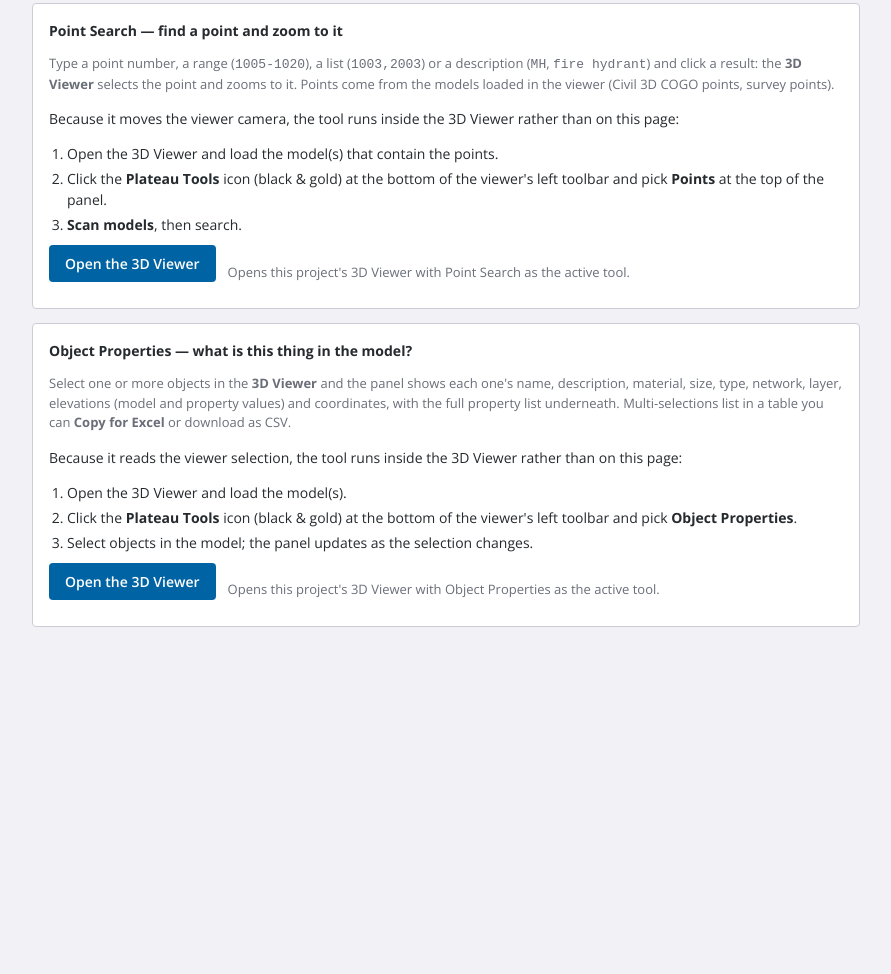
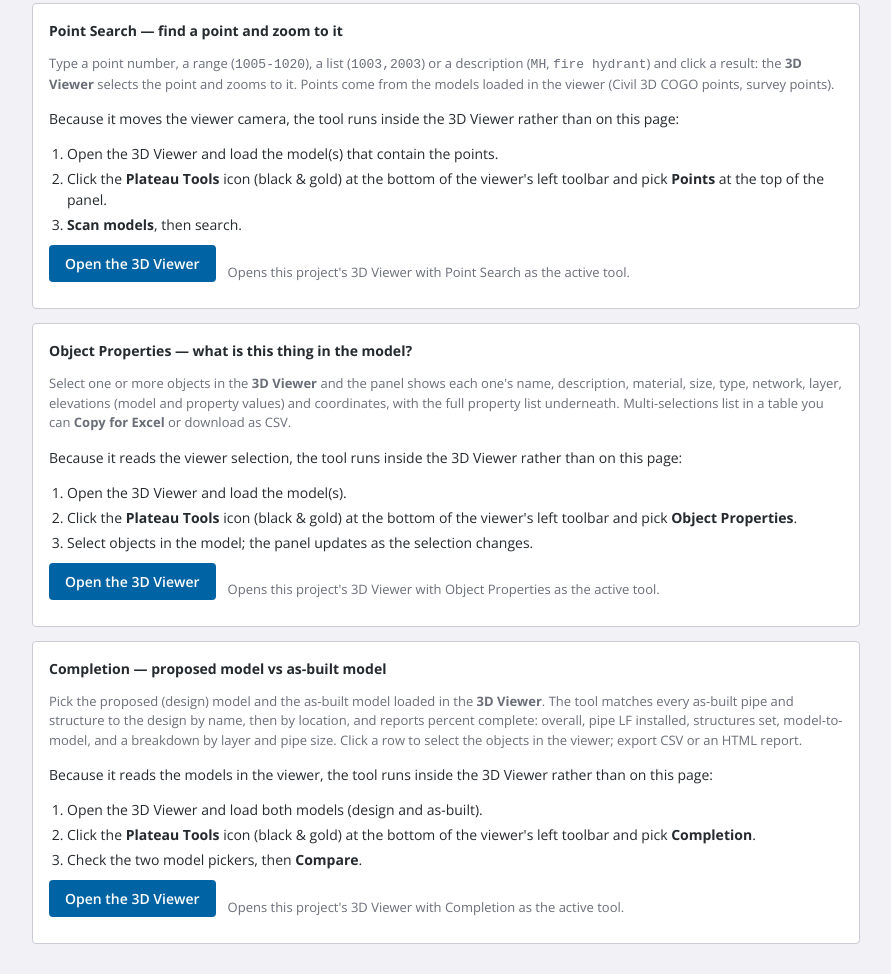
Before and after one commit to abetorres77/plateau-connect-tools, a plain HTML site: page index.html in a window 1280 px wide. Shown: the part 171-1145 px from the top of the page, without its empty margins (194-1085 px from the left). Before the commit the page ends 828 px from the top, so only its background shows below. Drawn offline with nearby package versions, Linux system fonts and the light colour scheme.

Commit message:
Add Completion tool (proposed vs as-built percent complete) (index.html)

```diff
--- a/index.html
+++ b/index.html
@@ -194,6 +194,24 @@
     </div>
   </div>
 
+  <div id="view-completion">
+    <div class="card">
+      <h2>Completion &mdash; proposed model vs as-built model</h2>
+      <p class="muted">Pick the proposed (design) model and the as-built model loaded in the <strong>3D Viewer</strong>. The tool matches every as-built pipe and structure to the design by name, then by location, and reports percent complete: overall, pipe LF installed, structures set, model-to-model, and a breakdown by layer and pipe size. Click a row to select the objects in the viewer; export CSV or an HTML report.</p>
+      <p>Because it reads the models in the viewer, the tool runs inside the 3D Viewer rather than on this page:</p>
+      <ol class="steps">
+        <li>Open the 3D Viewer and load both models (design and as-built).</li>
+        <li>Click the <strong>Plateau Tools</strong> icon (black &amp; gold) at the bottom of the viewer&#39;s left toolbar and pick <strong>Completion</strong>.</li>
+        <li>Check the two model pickers, then <strong>Compare</strong>.</li>
+      </ol>
+      <div class="row">
+        <button id="btn-open-viewer-completion">Open the 3D Viewer</button>
+        <span class="muted">Opens this project&#39;s 3D Viewer with Completion as the active tool.</span>
+      </div>
+      <div id="completion-status" class="muted"></div>
+    </div>
+  </div>
+
   <div id="view-launcher" style="display:none">
     <div class="card">
       <h2>Plateau Tools</h2>
@@ -201,6 +219,7 @@
       <div class="row"><button class="launch" data-tool="qto" style="width:100%;text-align:left">QTO Takeoff<br><span class="muted" style="font-weight:400;color:#fff;opacity:.85">Pipe LF, structures, fittings, conduit and ductbank from the loaded models</span></button></div>
       <div class="row"><button class="launch" data-tool="points" style="width:100%;text-align:left">Point Search<br><span class="muted" style="font-weight:400;color:#fff;opacity:.85">Find points by number or description and zoom to them</span></button></div>
       <div class="row"><button class="launch" data-tool="props" style="width:100%;text-align:left">Object Properties<br><span class="muted" style="font-weight:400;color:#fff;opacity:.85">Description, material, size, layer, elevations and coordinates of the selected objects</span></button></div>
+      <div class="row"><button class="launch" data-tool="completion" style="width:100%;text-align:left">Completion<br><span class="muted" style="font-weight:400;color:#fff;opacity:.85">Percent complete: proposed model vs as-built model, by pipe length and structure count</span></button></div>
     </div>
   </div>
 
@@ -227,7 +246,7 @@ const $ = (id) => document.getElementById(id);
 const setStatus = (msg, cls = "") => { const s = $("status"); s.textContent = msg; s.className = cls; };
 
 function show(view) {
-  for (const v of ["connecting", "extractor", "convert", "qto", "points", "props", "about", "launcher"]) {
+  for (const v of ["connecting", "extractor", "convert", "qto", "points", "props", "completion", "about", "launcher"]) {
     $("view-" + v).style.display = (v === view) ? "block" : "none";
   }
 }
@@ -250,6 +269,7 @@ async function init() {
       else if (cmd === "qto") show("qto");
       else if (cmd === "points") show("points");
       else if (cmd === "props") show("props");
+      else if (cmd === "completion") show("completion");
       else show("extractor");
     } else if (event === "extension.accessToken") {
       const t = tokenFrom(args && args.data !== undefined ? args.data : args);
@@ -274,7 +294,7 @@ async function init() {
     // the project page's "Open the 3D Viewer" buttons pre-select a tool through localStorage.
     let tool = "menu";
     try { tool = localStorage.getItem("plateau:viewerTool") || "menu"; localStorage.setItem("plateau:viewerTool", "menu"); } catch (e) { /* ignore */ }
-    if (tool === "qto" || tool === "points" || tool === "props") { location.replace("./" + tool + ".html?v=" + Date.now()); return; }
+    if (tool === "qto" || tool === "points" || tool === "props" || tool === "completion") { location.replace("./" + tool + ".html?v=" + Date.now()); return; }
     show("launcher");
     return;
   }
@@ -288,6 +308,7 @@ async function init() {
       { title: "Point Extractor", icon: ICON, command: "extract" },
       { title: "Point Search", icon: ICON, command: "points" },
       { title: "Object Properties", icon: ICON, command: "props" },
+      { title: "Completion", icon: ICON, command: "completion" },
       { title: "File Converter", icon: ICON, command: "convert" },
       { title: "QTO Takeoff", icon: ICON, command: "qto" },
       { title: "About", icon: ICON, command: "about" }
@@ -703,6 +724,7 @@ $("btn-open-viewer").addEventListener("click", () => openViewer("qto", $("qto-st
 for (const b of document.querySelectorAll("button.launch")) b.addEventListener("click", () => location.replace("./" + b.dataset.tool + ".html?v=" + Date.now()));
 $("btn-open-viewer-points").addEventListener("click", () => openViewer("points", $("points-status")));
 $("btn-open-viewer-props").addEventListener("click", () => openViewer("props", $("props-status")));
+$("btn-open-viewer-completion").addEventListener("click", () => openViewer("completion", $("completion-status")));
 $("btn-extract").addEventListener("click", extract);
 $("btn-download").addEventListener("click", download);
 $("btn-tflx").addEventListener("click", downloadTflx);
```
